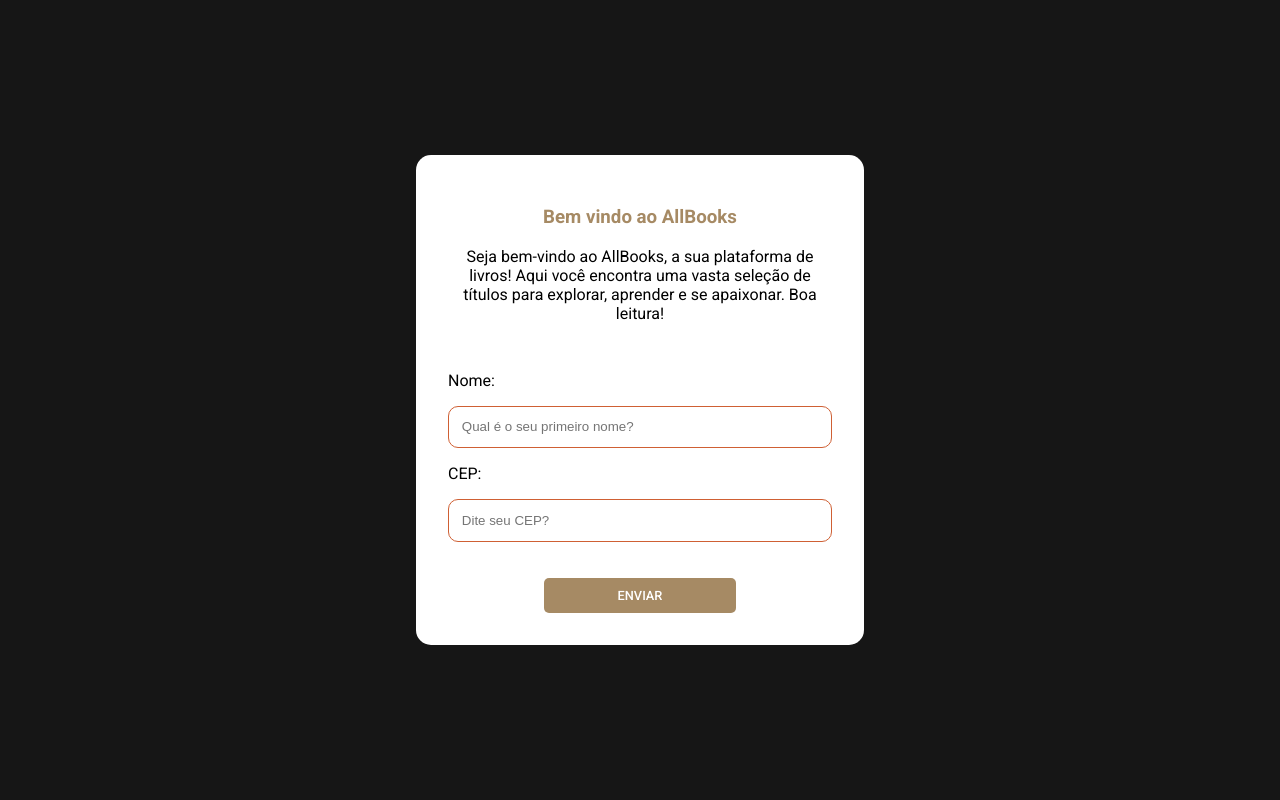
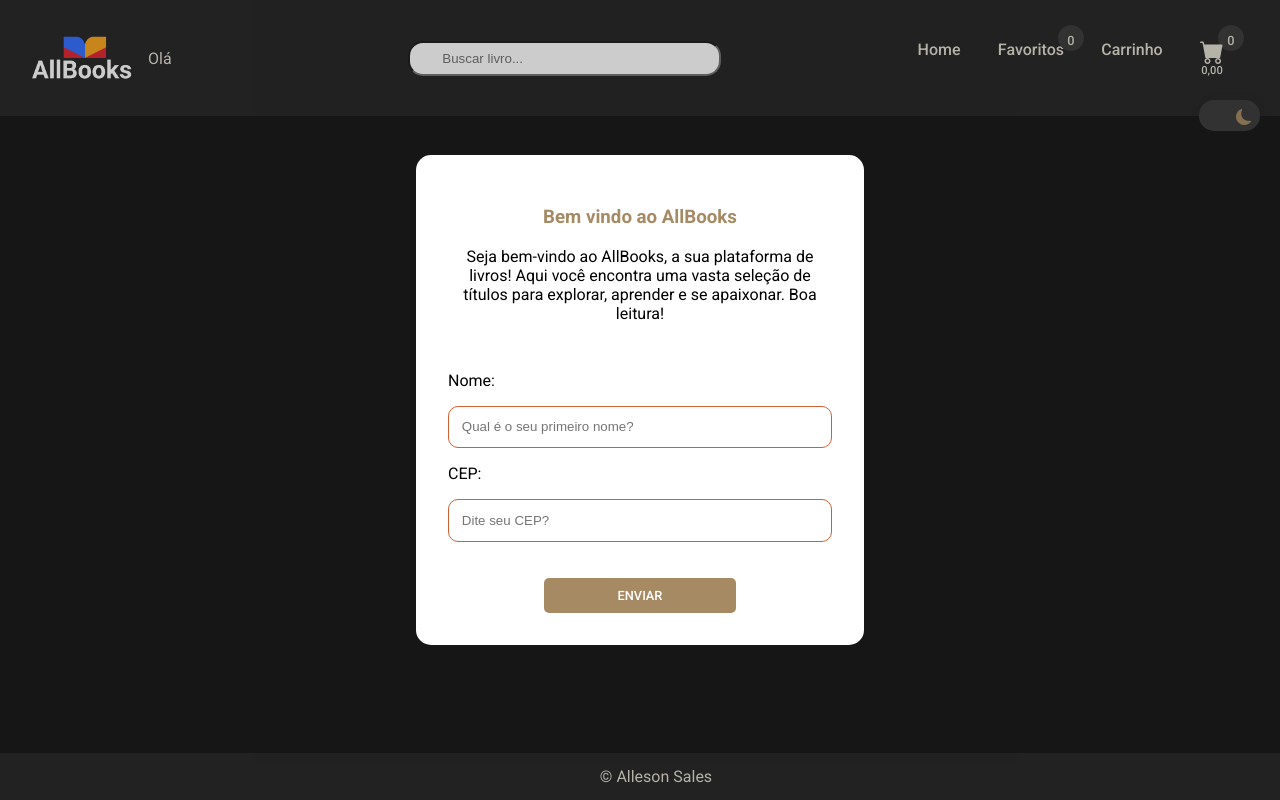
Before and after one commit to allesonsales/allbooks, a React (Vite) app: page / in a window 1280 px wide. Built offline with nearby package versions, Linux system fonts and the light colour scheme.

Commit message:
Update App.jsx

```diff
--- a/src/App.jsx
+++ b/src/App.jsx
@@ -22,7 +22,7 @@
         <HomeModal />
         <Modal />
         <Routes>
-            <Route path="/allbooks" element={<><Search /><CardHome /><Livros /><Footer/></>} />
+            <Route path="/" element={<><Search /><CardHome /><Livros /><Footer/></>} />
             <Route path="/favoritos" element={<><Search /><Favoritos /><Footer/></>} />
             <Route path='/carrinho' element={<><Search /><Carrinho /><ModalCompra/><Footer/></>} />
         </Routes>
```
